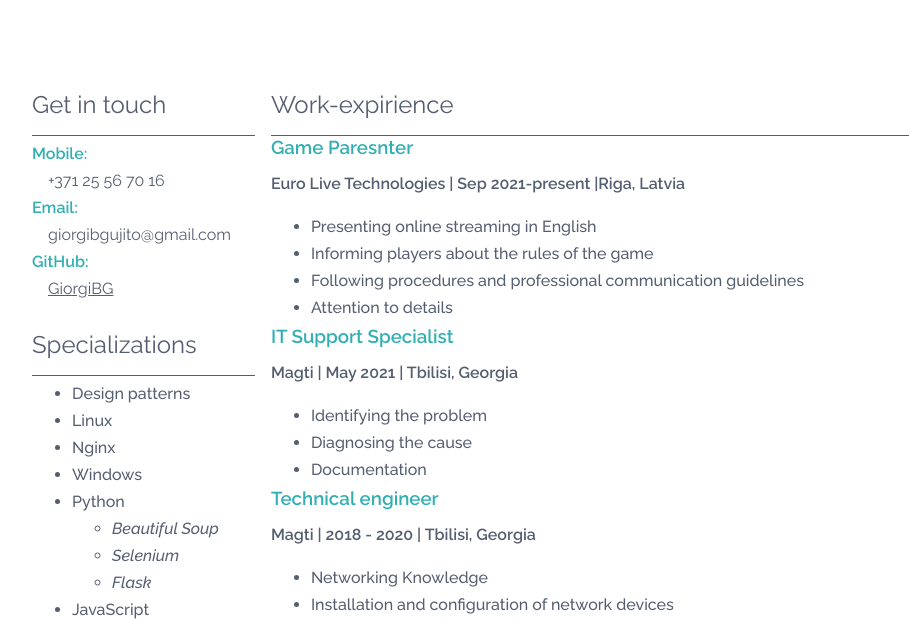
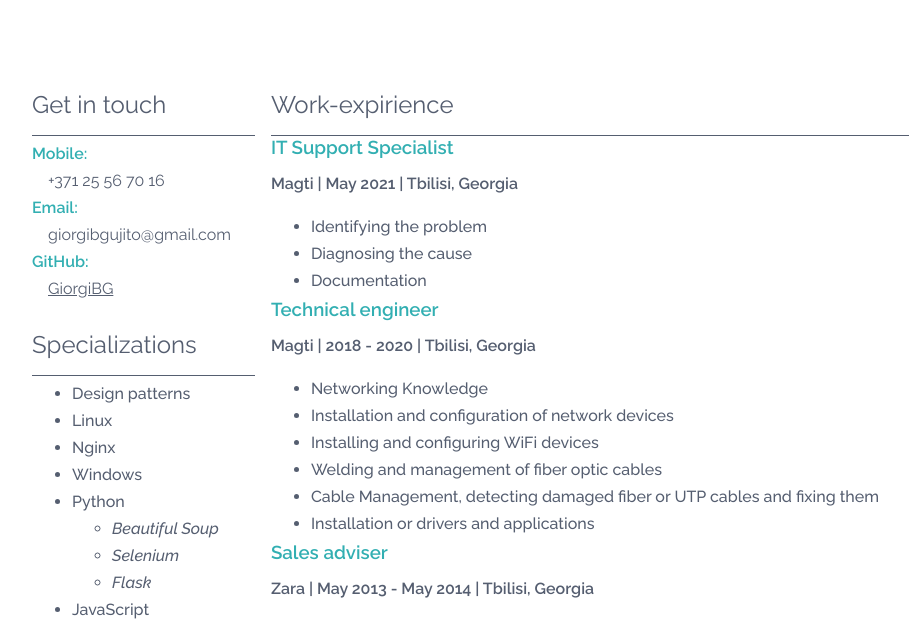
Before and after one commit to GiorgiBG/Resume-giorgiCh, a plain HTML site: page index.html in a window 1280 px wide. Shown: the part 139-758 px from the top of the page, without its empty margins (112-1021 px from the left). Drawn offline with Linux system fonts and the light colour scheme.

Commit message:
Update index.html

```diff
--- a/index.html
+++ b/index.html
@@ -76,16 +76,6 @@
           <h2>Work-expirience</h2>
           <div class="work-expirinece-details">
 
-            <div class="game-presenter justify">
-              <h3>Game Paresnter</h3>
-              <h4>Euro Live Technologies | Sep 2021-present |Riga, Latvia</h4>
-              <ul>
-                <li>Presenting online streaming in English</li>
-                <li>Informing players about the rules of the game</li>
-                <li>Following  procedures and professional communication guidelines</li>
-                <li>Attention to details</li>
-              </ul>
-            </div>
             <div class="it-support-specialist justify">
               <h3>IT Support Specialist</h3>
               <h4>Magti | May 2021 | Tbilisi, Georgia</h4>
```
